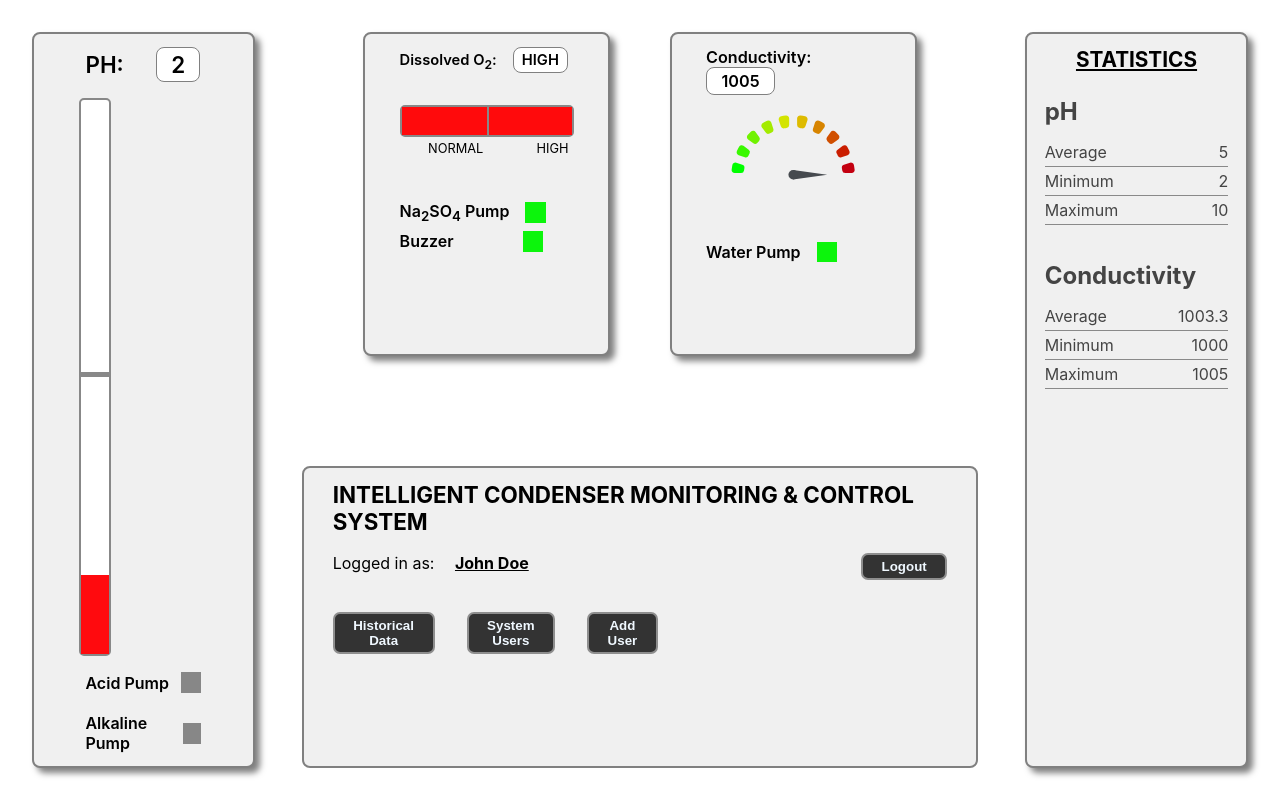
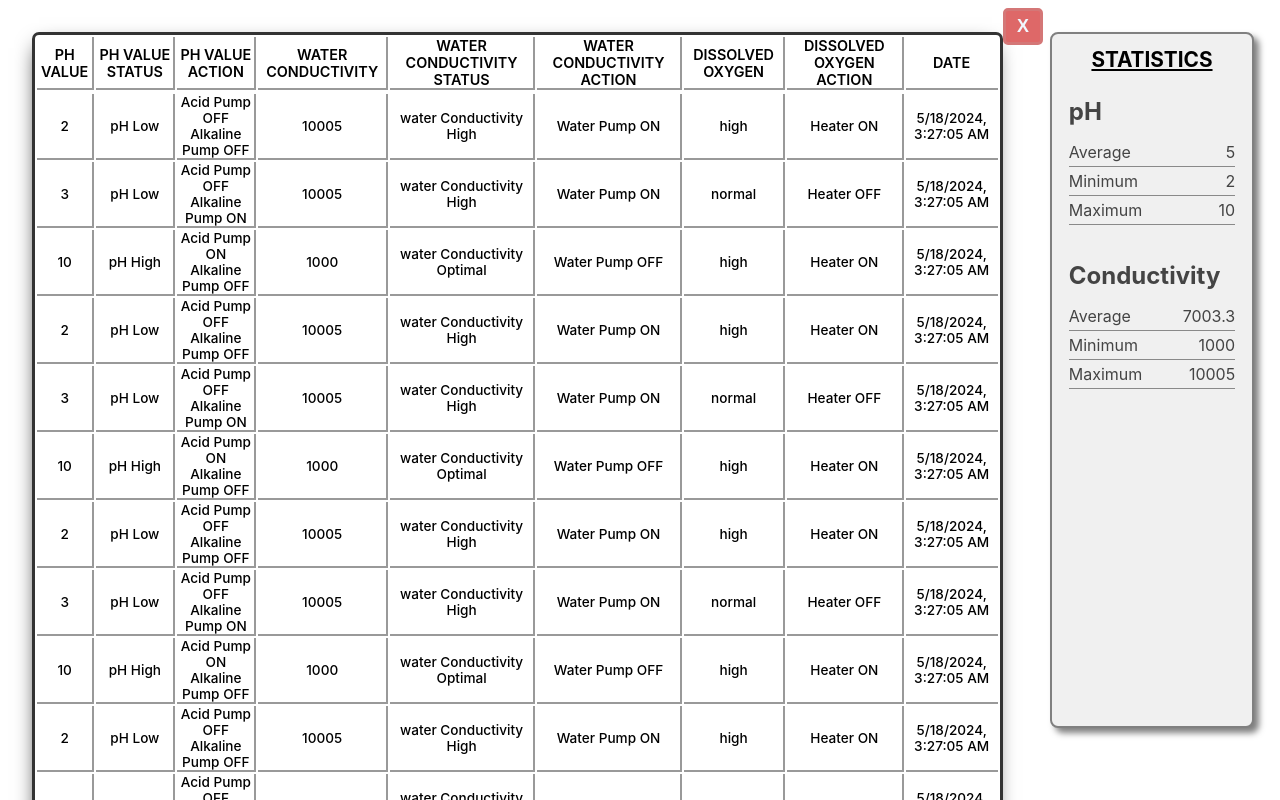
Before and after one commit to iamndlovu/intelligence-condensor-tube-monitoring-control-system, a React (Create React App) app in the folder dashboard/: page / in a window 1280 px wide. Both pictures are taken after a click on the button "Historical Data". Built offline with nearby package versions, Linux system fonts and the light colour scheme.

Commit message:
historical data table

```diff
--- a/dashboard/src/components/ConductivityContainer/index.js
+++ b/dashboard/src/components/ConductivityContainer/index.js
@@ -4,13 +4,7 @@ import GuageChart from 'react-gauge-chart';
 import styles from './ConductivityContainer.module.scss';
 import boxStyles from '../../box.module.scss';
 
-const ConductivityContainer = ({
-  id,
-  waterPump,
-  conductivityVal,
-  maxConductivity,
-  minConductivity,
-}) => {
+const ConductivityContainer = ({ id, waterPump, conductivityVal }) => {
   return (
     <article className={styles.ConductivityContainer}>
       <div className={styles.conductivityTxt}>
@@ -23,10 +17,7 @@ const ConductivityContainer = ({
         arcPadding={0.1}
         cornerRadius={3}
         colors={['#00FF00', '#c30010']}
-        percent={
-          (conductivityVal - minConductivity) /
-          (maxConductivity - minConductivity)
-        }
+        percent={conductivityVal / 15000}
         textColor='transparent'
         style={{ marginBottom: '3rem' }}
       />
--- a/dashboard/src/components/Dashboard/Dashboard.module.scss
+++ b/dashboard/src/components/Dashboard/Dashboard.module.scss
@@ -18,6 +18,7 @@
       background-color: #f0f0f0;
       box-shadow: 5px 5px 6px rgba(0, 0, 0, 0.5);
       padding: 0.8rem;
+      position: relative;
 
       &.ph {
         grid-column: 1 / 20;
@@ -25,12 +26,12 @@
       }
 
       &.dissolved {
-        grid-column: 28 / 49;
+        grid-column: 27 / 49;
         grid-row: 1 / 45;
       }
 
       &.conductivity {
-        grid-column: 53 / 74;
+        grid-column: 53 / 75;
         grid-row: 1 / 45;
       }
 
@@ -43,6 +44,14 @@
       &.stats {
         grid-column: 82 / -1;
         grid-row: 1 / -1;
+        transition: all 0.5s ease-out;
+
+        &.fixed {
+          position: fixed;
+          width: 16%;
+          min-height: 87%;
+          left: 82%;
+        }
       }
     }
   }
--- a/dashboard/src/components/Dashboard/index.js
+++ b/dashboard/src/components/Dashboard/index.js
@@ -1,4 +1,4 @@
-import React from 'react';
+import React, { useState } from 'react';
 import PhContainer from '../PhContainer';
 import ConductivityContainer from '../ConductivityContainer';
 import DissolvedContainer from '../DissolvedContainer';
@@ -6,25 +6,92 @@ import Statistics from '../Statistics';
 import ExtraInfo from '../Extra';
 
 import styles from './Dashboard.module.scss';
+import DataTable from '../DataTable';
 
 const data = [
   {
     ph: { phVal: 2, acidPump: false, alkalinePump: false },
-    dissolved: { dissolvedVal: 'high', buzzer: true, Na2SO4Pump: true },
-    conductivity: { conductivityVal: 1005, waterPump: true },
+    dissolved: { dissolvedVal: 'high', heater: true },
+    conductivity: { conductivityVal: 10005, waterPump: true },
     _id: 1,
+    createdAt: new Date(),
   },
   {
     ph: { phVal: 3, acidPump: false, alkalinePump: true },
-    dissolved: { dissolvedVal: 'normal', buzzer: false, Na2SO4Pump: false },
-    conductivity: { conductivityVal: 1005, waterPump: true },
+    dissolved: { dissolvedVal: 'normal', heater: false },
+    conductivity: { conductivityVal: 10005, waterPump: true },
     _id: 2,
+    createdAt: new Date(),
   },
   {
     ph: { phVal: 10, acidPump: true, alkalinePump: false },
-    dissolved: { dissolvedVal: 'high', buzzer: true, Na2SO4Pump: true },
+    dissolved: { dissolvedVal: 'high', heater: true },
     conductivity: { conductivityVal: 1000, waterPump: false },
     _id: 3,
+    createdAt: new Date(),
+  },
+  {
+    ph: { phVal: 2, acidPump: false, alkalinePump: false },
+    dissolved: { dissolvedVal: 'high', heater: true },
+    conductivity: { conductivityVal: 10005, waterPump: true },
+    _id: 4,
+    createdAt: new Date(),
+  },
+  {
+    ph: { phVal: 3, acidPump: false, alkalinePump: true },
+    dissolved: { dissolvedVal: 'normal', heater: false },
+    conductivity: { conductivityVal: 10005, waterPump: true },
+    _id: 5,
+    createdAt: new Date(),
+  },
+  {
+    ph: { phVal: 10, acidPump: true, alkalinePump: false },
+    dissolved: { dissolvedVal: 'high', heater: true },
+    conductivity: { conductivityVal: 1000, waterPump: false },
+    _id: 6,
+    createdAt: new Date(),
+  },
+  {
+    ph: { phVal: 2, acidPump: false, alkalinePump: false },
+    dissolved: { dissolvedVal: 'high', heater: true },
+    conductivity: { conductivityVal: 10005, waterPump: true },
+    _id: 7,
+    createdAt: new Date(),
+  },
+  {
+    ph: { phVal: 3, acidPump: false, alkalinePump: true },
+    dissolved: { dissolvedVal: 'normal', heater: false },
+    conductivity: { conductivityVal: 10005, waterPump: true },
+    _id: 8,
+    createdAt: new Date(),
+  },
+  {
+    ph: { phVal: 10, acidPump: true, alkalinePump: false },
+    dissolved: { dissolvedVal: 'high', heater: true },
+    conductivity: { conductivityVal: 1000, waterPump: false },
+    _id: 9,
+    createdAt: new Date(),
+  },
+  {
+    ph: { phVal: 2, acidPump: false, alkalinePump: false },
+    dissolved: { dissolvedVal: 'high', heater: true },
+    conductivity: { conductivityVal: 10005, waterPump: true },
+    _id: 10,
+    createdAt: new Date(),
+  },
+  {
+    ph: { phVal: 3, acidPump: false, alkalinePump: true },
+    dissolved: { dissolvedVal: 'normal', heater: false },
+    conductivity: { conductivityVal: 10005, waterPump: true },
+    _id: 11,
+    createdAt: new Date(),
+  },
+  {
+    ph: { phVal: 10, acidPump: true, alkalinePump: false },
+    dissolved: { dissolvedVal: 'high', heater: true },
+    conductivity: { conductivityVal: 1000, waterPump: false },
+    _id: 12,
+    createdAt: new Date(),
   },
 ];
 
@@ -42,12 +109,11 @@ const Dashboard = ({ user, logoutHandler }) => {
         alkalinePump: null,
       };
 
-  const { dissolvedVal, buzzer, Na2SO4Pump } = data[0]
+  const { dissolvedVal, heater } = data[0]
     ? data[0].dissolved
     : {
         dissolvedVal: null,
-        buzzer: null,
-        Na2SO4Pump: null,
+        heater: null,
       };
 
   const { conductivityVal, waterPump } = data[0]
@@ -88,9 +154,19 @@ const Dashboard = ({ user, logoutHandler }) => {
     .map((entry) => entry.conductivity.conductivityVal)
     .reduce((a, b) => (a > b ? a : b), -Infinity);
 
+  const [showTable, setShowTable] = useState(false);
+
+  const toggleTable = () => {
+    setShowTable((old) => !old);
+  };
+
   return (
     <div className={styles.Dashboard}>
       <main className={styles.container}>
+        {showTable ? (
+          <DataTable data={data} toggle={toggleTable} />
+        ) : (
+          <>
             <section className={`${styles.sectionContainer} ${styles.ph}`}>
               <PhContainer
                 phVal={phVal}
@@ -98,10 +174,12 @@ const Dashboard = ({ user, logoutHandler }) => {
                 acidPump={acidPump}
               />
             </section>
-        <section className={`${styles.sectionContainer} ${styles.dissolved}`}>
+            <section
+              className={`${styles.sectionContainer} ${styles.dissolved}`}
+            >
               <DissolvedContainer
-            Na2SO4Pump={Na2SO4Pump}
-            buzzer={buzzer}
+                heater={heater}
+                buzzer={heater}
                 dissolvedVal={dissolvedVal}
               />
             </section>
@@ -119,10 +197,20 @@ const Dashboard = ({ user, logoutHandler }) => {
             </section>
 
             <section className={`${styles.sectionContainer} ${styles.extra}`}>
-          <ExtraInfo user={user} logoutHandler={logoutHandler} />
+              <ExtraInfo
+                user={user}
+                logoutHandler={logoutHandler}
+                toggle={toggleTable}
+              />
             </section>
+          </>
+        )}
 
-        <section className={`${styles.sectionContainer} ${styles.stats}`}>
+        <section
+          className={`${styles.sectionContainer} ${styles.stats} ${
+            showTable && styles.fixed
+          }`}
+        >
           <Statistics
             avgConductivity={avgConductivity}
             minConductivity={minConductivity}
--- /dev/null
+++ b/dashboard/src/components/DataTable/DataTable.module.scss
@@ -0,0 +1,126 @@
+.DataTable {
+  border: 3px solid #333;
+  border-radius: 7px;
+  box-shadow: -2px 7px 21px -9px rgba($color: #000, $alpha: 1);
+  text-align: center;
+  grid-column: 1 / 81;
+  grid-row: 1 / -1;
+
+  .tableHead {
+    .closeBtn {
+      border: 3px solid rgb(212, 119, 119);
+      border-radius: 5px;
+      padding: 0.3rem 0.7rem;
+      font-weight: 600;
+      font-size: 1.12rem;
+      background-color: rgba(209, 40, 40, 0.7);
+      color: aliceblue;
+      cursor: pointer;
+      position: fixed;
+      right: 18.5%;
+      top: 1%;
+      transition: all 0.5s ease-out;
+
+      &:hover {
+        border-color: black;
+        color: black;
+        background-color: rgba(209, 40, 40, 1);
+      }
+    }
+
+    & > tr {
+      & > td {
+        border-bottom: 2px solid #999;
+        border-right: 2px solid #999;
+        margin: 0;
+        padding: 0px 1px;
+        font-weight: 600;
+        text-transform: uppercase;
+        font-size: 0.9rem;
+
+        &:last-child {
+          border-right: none;
+        }
+
+        table,
+        thead,
+        tr {
+          width: 100%;
+        }
+
+        table > thead > tr {
+          text-align: center;
+
+          td {
+            border-bottom: 2px solid #999;
+          }
+        }
+
+        table > tbody > tr {
+          & > td {
+            font-size: 0.85rem;
+            font-weight: 500;
+            border-right: 2px solid #999;
+
+            &:last-child {
+              border-right: none;
+            }
+          }
+        }
+      }
+    }
+  }
+
+  .tableBody {
+    font-size: 0.75rem;
+    min-height: 1rem;
+
+    & > tr {
+      &:last-child {
+        & > td {
+          border-bottom: none;
+        }
+      }
+
+      & > td {
+        font-size: 0.85rem;
+        font-weight: 500;
+        border-right: 2px solid #999;
+        border-bottom: 2px solid #999;
+        margin: 0;
+        padding: 0 1px;
+
+        &:last-child {
+          border-right: none;
+        }
+      }
+
+      table,
+      thead,
+      tr {
+        width: 100%;
+        height: 100%;
+        margin: 0;
+        padding: 0;
+      }
+
+      table > tbody > tr {
+        height: 100%;
+        margin: 0;
+        padding: 0;
+
+        & > td {
+          margin: 0;
+          padding: 0;
+          font-size: 0.85rem;
+          font-weight: 500;
+          border-right: 2px solid #999;
+
+          &:last-child {
+            border-right: none;
+          }
+        }
+      }
+    }
+  }
+}
--- /dev/null
+++ b/dashboard/src/components/DataTable/index.js
@@ -0,0 +1,58 @@
+import tableStyles from './DataTable.module.scss';
+
+const DataTable = ({ data, toggle }) => {
+  return (
+    <table className={tableStyles.DataTable}>
+      <thead className={tableStyles.tableHead}>
+        <tr>
+          <td>pH Value</td>
+          <td>pH Value Status</td>
+          <td>pH Value Action</td>
+          <td>Water Conductivity</td>
+          <td>Water Conductivity Status</td>
+          <td>Water Conductivity Action</td>
+          <td>Dissolved Oxygen</td>
+          <td>Dissolved Oxygen Action</td>
+          <td>Date</td>
+        </tr>
+        <button onClick={() => toggle()} className={tableStyles.closeBtn}>
+          X
+        </button>
+      </thead>
+      <tbody className={tableStyles.tableBody}>
+        {data &&
+          data.map((item) => {
+            const { ph, dissolved, conductivity, createdAt } = item;
+            const { phVal, acidPump, alkalinePump } = ph;
+            const { dissolvedVal, heater } = dissolved;
+            const { conductivityVal, waterPump } = conductivity;
+
+            return (
+              <tr>
+                <td>{phVal}</td>
+                <td>
+                  {phVal > 7 ? 'pH High' : phVal < 7 ? 'pH Low' : 'pH Normal'}
+                </td>
+                <td>
+                  Acid Pump {acidPump ? 'ON' : 'OFF'} <br />
+                  Alkaline Pump {alkalinePump ? 'ON' : 'OFF'}
+                </td>
+                <td>{conductivityVal}</td>
+                <td>
+                  {conductivityVal > 10000
+                    ? 'water Conductivity High'
+                    : 'water Conductivity Optimal'}
+                </td>
+                <td>Water Pump {waterPump ? 'ON' : 'OFF'}</td>
+                <td>{dissolvedVal}</td>
+                <td>Heater {heater ? 'ON' : 'OFF'}</td>
+                <td>{new Date(createdAt).toLocaleString()}</td>
+              </tr>
+            );
+          })}
+      </tbody>
+    </table>
+  );
+};
+
+export default DataTable;
--- a/dashboard/src/components/DissolvedContainer/DissolvedContainer.module.scss
+++ b/dashboard/src/components/DissolvedContainer/DissolvedContainer.module.scss
@@ -79,14 +79,11 @@
         align-items: center;
 
         span:first-child {
-          margin-right: 1rem;
+          margin-right: 4rem;
         }
 
         &:last-child {
           margin-top: 0.4rem;
-          span:first-child {
-            margin-right: 4.32rem;
-          }
         }
       }
     }
--- a/dashboard/src/components/DissolvedContainer/index.js
+++ b/dashboard/src/components/DissolvedContainer/index.js
@@ -3,7 +3,7 @@ import React from 'react';
 import styles from './DissolvedContainer.module.scss';
 import boxStyles from '../../box.module.scss';
 
-const DissolvedContainer = ({ Na2SO4Pump, dissolvedVal, buzzer }) => {
+const DissolvedContainer = ({ heater, dissolvedVal, buzzer }) => {
   return (
     <article className={styles.DissolvedContainer}>
       <div className={styles.dissolvedTxt}>
@@ -29,12 +29,10 @@ const DissolvedContainer = ({ Na2SO4Pump, dissolvedVal, buzzer }) => {
       </div>
       <div className={styles.dissolvedAction}>
         <div>
-          <span>
-            Na<sub>2</sub>SO<sub>4</sub> Pump
-          </span>
+          <span>Heater</span>
           <span
             className={
-              Na2SO4Pump
+              heater
                 ? `${boxStyles.box} ${boxStyles.success}`
                 : `${boxStyles.box} ${boxStyles.default}`
             }
--- a/dashboard/src/components/Extra/index.js
+++ b/dashboard/src/components/Extra/index.js
@@ -2,7 +2,7 @@ import React from 'react';
 
 import styles from './Extra.module.scss';
 
-const ExtraInfo = ({ user, logoutHandler }) => {
+const ExtraInfo = ({ user, logoutHandler, toggle }) => {
   const { fullName } = user;
   return (
     <article className={styles.Extra}>
@@ -21,7 +21,7 @@ const ExtraInfo = ({ user, logoutHandler }) => {
         <nav>
           <ul>
             <li>
-              <button>historical data</button>
+              <button onClick={() => toggle()}>historical data</button>
             </li>
             <li>
               <button>system users</button>
```
Lines whose indentation alone changed are shown as unchanged.
